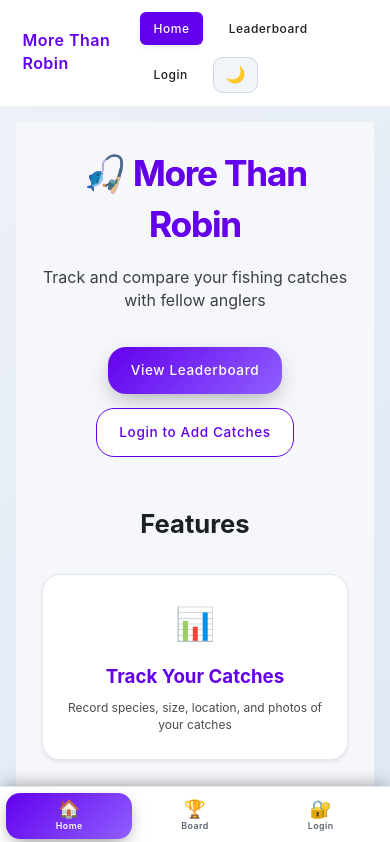
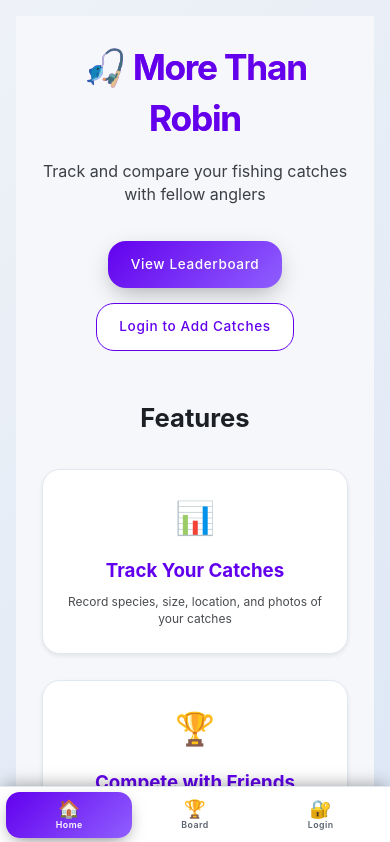
Before and after one commit to Nstudt-hako/MoreThenRobin, a React (Create React App) app in the folder fish-catch-leaderboard/: page /MoreThenRobin/home in a window 390 px wide. Shown: the top 842 px of the page. Built offline with nearby package versions, Linux system fonts and the light colour scheme.

Commit message:
floating button removed

```diff
--- a/fish-catch-leaderboard/src/components/Navigation.js
+++ b/fish-catch-leaderboard/src/components/Navigation.js
@@ -104,9 +104,7 @@ const Navigation = () => {
         </div>
       </div>
   </nav>
-    {user && (
-      <a href="/MoreThenRobin/add-catch" aria-label="Add Catch" className="fab-add-catch">+</a>
-    )}
+  {/* FAB entfernt: redundanter Add-Catch Button, da im MobileNav vorhanden */}
     </>
   );
 };
--- a/fish-catch-leaderboard/src/main.css
+++ b/fish-catch-leaderboard/src/main.css
@@ -114,10 +114,6 @@ body { font-family:'Inter', -apple-system, BlinkMacSystemFont,'Segoe UI','Roboto
 
 .empty-state { text-align:center; padding:2rem; opacity:.65; font-size:.8rem; }
 
-/* Floating Action Button */
-.fab-add-catch { position:fixed; right:1.3rem; bottom:1.3rem; width:62px; height:62px; border-radius:50%; background:linear-gradient(135deg,var(--color-primary),#8f5fff); color:#fff; display:flex; align-items:center; justify-content:center; font-size:2rem; font-weight:500; text-decoration:none; box-shadow:0 14px 30px -6px rgba(0,0,0,0.55); transition:transform .25s, box-shadow .25s; }
-.fab-add-catch:hover { transform:translateY(-6px) rotate(7deg); box-shadow:0 18px 38px -4px rgba(0,0,0,0.6); }
-
 /* Features */
 .features-section { margin-top:3rem; }
 .features-section h2 { text-align:center; margin-bottom:2rem; font-size:1.6rem; }
@@ -159,12 +155,18 @@ body { font-family:'Inter', -apple-system, BlinkMacSystemFont,'Segoe UI','Roboto
 
 /* Mobile Bottom Navigation */
 @media (max-width:820px){
-  .mobile-nav { position:sticky; bottom:0; left:0; right:0; display:flex; justify-content:space-around; align-items:center; padding:.35rem .4rem calc(.35rem + env(safe-area-inset-bottom)); backdrop-filter:blur(18px); -webkit-backdrop-filter:blur(18px); box-shadow:0 -4px 18px -4px rgba(0,0,0,0.4); z-index:80; background:rgba(20,24,30,0.72); }
+  /* Top Navigation in sehr kleinen Viewports ausblenden zugunsten Bottom Nav */
+  .navigation { display:none; }
+  .mobile-nav { position:fixed; bottom:0; left:0; right:0; display:flex; justify-content:space-around; align-items:center; padding:.35rem .4rem calc(.35rem + env(safe-area-inset-bottom)); backdrop-filter:blur(18px); -webkit-backdrop-filter:blur(18px); box-shadow:0 -4px 18px -4px rgba(0,0,0,0.4); z-index:80; background:rgba(20,24,30,0.72); }
   [data-theme='light'] .mobile-nav { background:rgba(255,255,255,0.9); }
   .mobile-nav-item { flex:1; display:flex; flex-direction:column; align-items:center; gap:2px; text-decoration:none; color:var(--color-textSecondary); font-size:.55rem; font-weight:600; letter-spacing:.5px; padding:.45rem .25rem .4rem; border-radius:14px; position:relative; transition:var(--transition-base); }
   .mobile-nav-item .icon { font-size:1.1rem; line-height:1; }
   .mobile-nav-item.active { background:linear-gradient(135deg,var(--color-primary),#8f5fff); color:#fff; box-shadow:0 6px 18px -6px rgba(0,0,0,0.55); }
   .mobile-nav-item.accent { font-weight:700; }
   .mobile-nav-item:hover { transform:translateY(-3px); }
-  body { padding-bottom:76px; } /* prevent content underlap */
+  body { padding-bottom:76px; } /* prevent content underlap (Platz für fixed bottom nav) */
 }
+
+@media (min-width:821px){
+  .mobile-nav { display:none; }
+}
```
